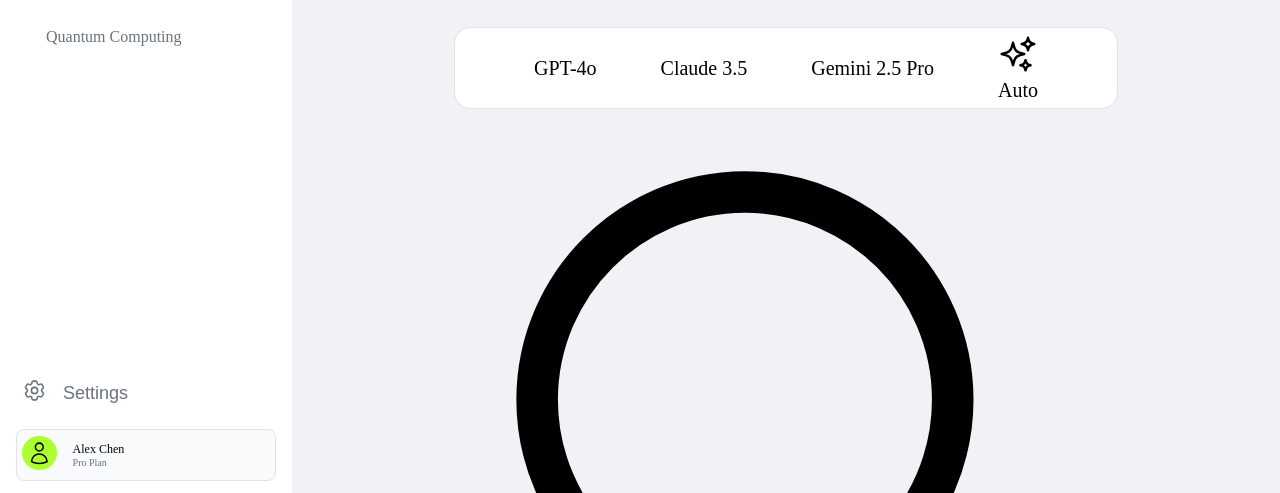
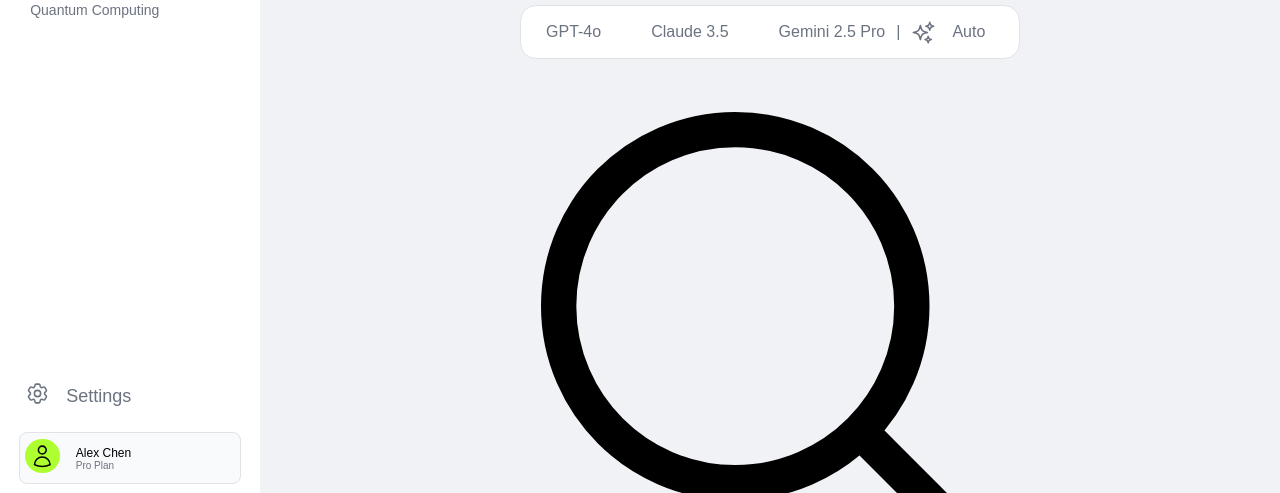
Before and after one commit to ronits2407/PolyChat, a plain HTML site: page frontend/screen1.html in a window 1280 px wide. Shown: the part 307-800 px from the top of the page. Drawn offline with Linux system fonts and the light colour scheme.

Commit message:
model selection radio buttons done

```diff
--- a/frontend/screen1.html
+++ b/frontend/screen1.html
@@ -170,11 +170,22 @@
           </div>
 
           <div id="model-select">
-            <div id="model-1">GPT-4o</div>
-            <div id="model-2">Claude 3.5</div>
-            <div id="model-3">Gemini 2.5 Pro</div>
-            <div id="auto">
-              <div id="autoicon">
+            <label class="model">
+              <input type="radio" name="model" id="gpt" />
+              <div class="model-name">GPT-4o</div>
+            </label>
+            <label class="model">
+              <input type="radio" name="model" id="Claude" />
+              <div class="model-name">Claude 3.5</div>
+            </label>
+            <label class="model">
+              <input type="radio" name="model" id="Gemini" />
+              <div class="model-name">Gemini 2.5 Pro</div>
+            </label>
+            <div id="line">|</div>
+            <label class="model">
+              <input type="radio" name="model" id="auto" />
+              <div class="model-name-auto">
                 <svg
                       xmlns="http://www.w3.org/2000/svg"
                       fill="none"
@@ -189,9 +200,9 @@
                         d="M9.813 15.904 9 18.75l-.813-2.846a4.5 4.5 0 0 0-3.09-3.09L2.25 12l2.846-.813a4.5 4.5 0 0 0 3.09-3.09L9 5.25l.813 2.846a4.5 4.5 0 0 0 3.09 3.09L15.75 12l-2.846.813a4.5 4.5 0 0 0-3.09 3.09ZM18.259 8.715 18 9.75l-.259-1.035a3.375 3.375 0 0 0-2.455-2.456L14.25 6l1.036-.259a3.375 3.375 0 0 0 2.455-2.456L18 2.25l.259 1.035a3.375 3.375 0 0 0 2.456 2.456L21.75 6l-1.035.259a3.375 3.375 0 0 0-2.456 2.456ZM16.894 20.567 16.5 21.75l-.394-1.183a2.25 2.25 0 0 0-1.423-1.423L13.5 18.75l1.183-.394a2.25 2.25 0 0 0 1.423-1.423l.394-1.183.394 1.183a2.25 2.25 0 0 0 1.423 1.423l1.183.394-1.183.394a2.25 2.25 0 0 0-1.423 1.423Z"
                       />
                 </svg>
+                <div class="autoname">Auto</div>
               </div>
-              <div id="auto-text">Auto</div>
-            </div>
+            </label>
           </div>
           <div id="chatbox">
             <div id="input-prompt">
--- a/frontend/styles.css
+++ b/frontend/styles.css
@@ -2,6 +2,7 @@
 body{
     margin: 0 0 0 0;
     padding: 0 0 0 0;
+    font-family: sans-serif;
 }
 
 div#page{
@@ -12,12 +13,12 @@
 
 div#panel{
 
-    width: 260px;
+    width: 222px;
     height: 100vh;
     /* margin-bottom: 0; */
     background-color: #fff;
-    /* overflow: hidden; */
-    padding: 1rem;
+    overflow: hidden;
+    padding: 1.2rem;
 
 
     display: flex;
@@ -32,6 +33,11 @@
     align-items: center;
     gap: 0.7rem;
 }
+
+div#logo h1{
+    color: #333c4e;
+}
+
 div#logo svg{
     color: #fff;
     width: 20px;
@@ -82,28 +88,38 @@
 
 div.recentChatList{
     flex: 2;
-    /* overflow-y: auto; */
+
+
+    overflow-y: auto;
     /* min-height: 0; */
     margin-top: 2rem;
     display: flex;
     flex-direction: column;
     color: #6b7280;
     justify-content: flex-start;
-    gap: 2rem;
+    align-items: center;
+    gap: 1.5rem;
+    /* margin: 1rem; */
+
 }
 
 div.recentChat{
-    width: 200px;
-    text-wrap: nowrap;
-    overflow: hidden;
+    font-size: .875rem;
+    font-weight: 400;
     display: flex;
     align-items: center;
     border-radius: 0.75rem;
+    padding: 10 16 10 16;
     white-space-collapse: collapse;
 }
 
 div.recentChat a{
     all: unset;
+    width: 200px;
+    /* max-width: 100%; */
+    white-space: nowrap;
+    overflow: hidden;
+    text-overflow: ellipsis;
 }
 
 div#sidebar-fotter{
@@ -178,7 +194,7 @@
     flex-direction: column;
     align-items: center;
     background-color: #f0f2f5;
-    /* overflow: hidden; */
+    overflow-y: auto;
 }
 
 div#header-chatarea{
@@ -227,13 +243,13 @@
 }
 
 #greeting-1{
-    font-size: 4rem;
+    font-size: 3.4rem;
     font-weight: 700;
     color: #333c4e;
 }
 
 #greeting-2{
-    font-size: 4rem;
+    font-size: 3.4rem;
     font-weight: 700;
 
     /* this portion of gradientifying color was googled by me  */
@@ -250,17 +266,66 @@
     font-family: sans-serif;
 }
 
+
+
+
+
+
+
 div#model-select{
-    font-size: 20px;
+    justify-self: center;
+    display: flex;
+    align-items: center;
+    gap: 2rem;
+    height: 40px;
+    font-size: 16px;
+    color: #6b7280;
     background-color: #fff;
     border-radius: 1rem;
     margin-top: 30px;
+    overflow-x: auto;
+    /* max-width: 100%; */
+    justify-content: center;
+    padding: 0.375rem 1rem;
+    border: 1px solid #e0e2e7;
+    text-align: center;
+}
+
+label.model div{
+    /* align-self: stretch; */
+    height: 37px;
+    border-radius: 0.5rem;
+    line-height: 35px;
+    padding: 0 9px;
+}
+
+
+
+.model-name-auto{
     display: flex;
     align-items: center;
-    overflow-x: auto;
-    max-width: 100%;
     justify-content: center;
-    gap: 4rem;
-    padding: 0.375rem;
-    border: 1px solid #e0e2e7;
+    gap: 7px;
 }
+
+div#line{
+    margin-left: -30px;
+    margin-right: -30px;
+}
+
+.model-name-auto svg{
+    width: 25px;
+}
+
+
+
+
+input[type="radio"]:checked + div{
+    background-color: #1a2e6b;
+    color: #fff;
+    /* padding-left: 7px;
+    padding-right: 7px;  */
+}
+.model input{
+    display: none;
+}
```
Lines whose indentation alone changed are shown as unchanged.
